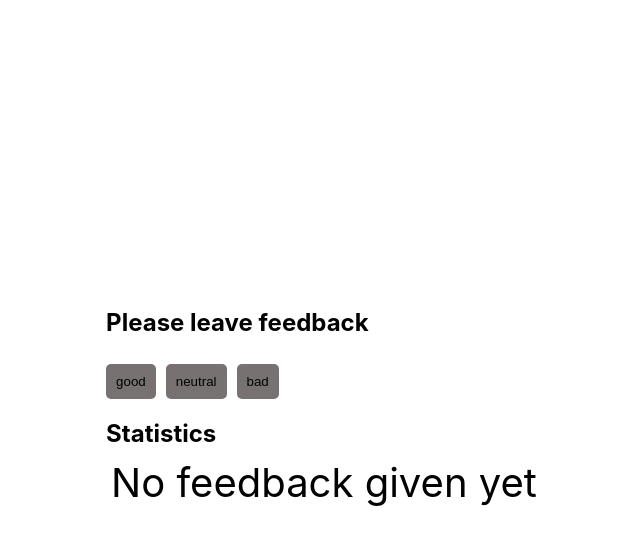
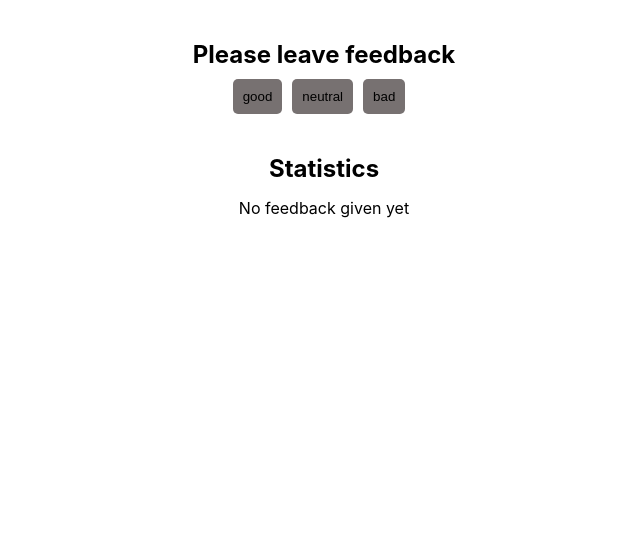
Before and after one commit to amira3a/goit-react-hw-02-feedback, a React (Create React App) app: page / in a window 1280 px wide. Shown: the top 544 px of the page, without its empty margins (316-956 px from the left). Built offline with nearby package versions, Linux system fonts and the light colour scheme.

Commit message:
react-hw-2

```diff
--- a/src/components/App.jsx
+++ b/src/components/App.jsx
@@ -1,16 +1,7 @@
 import FeedbackWidget from "./feedback/FeedbackWidget";
 export const App = () => {
   return (
-    <div
-      style={{
-        height: '100vh',
-        display: 'flex',
-        justifyContent: 'center',
-        alignItems: 'center',
-        fontSize: 40,
-        color: '#010101'
-      }}
-    >
+    <div>
       <FeedbackWidget/>
     </div>
   );
--- a/src/components/feedback/FeedbackWidget.jsx
+++ b/src/components/feedback/FeedbackWidget.jsx
@@ -1,10 +1,10 @@
 import { useState } from "react";
-import "./style.module.css"; // import the CSS file
+import style from "./style.module.css"; // import the CSS file
 
 function Section  ({ title, children }) {
   return (
-    <div>
-      <h2>{title}</h2>
+    <div className={style.feedbackWidget}>
+      <h2 className={style.h2}>{title}</h2>
       {children}
     </div>
   );
--- a/src/components/feedback/style.module.css
+++ b/src/components/feedback/style.module.css
@@ -1,4 +1,4 @@
-.feedback-widget {
+.feedbackWidget {
     display: flex;
     flex-direction: column;
     align-items: center;
```
